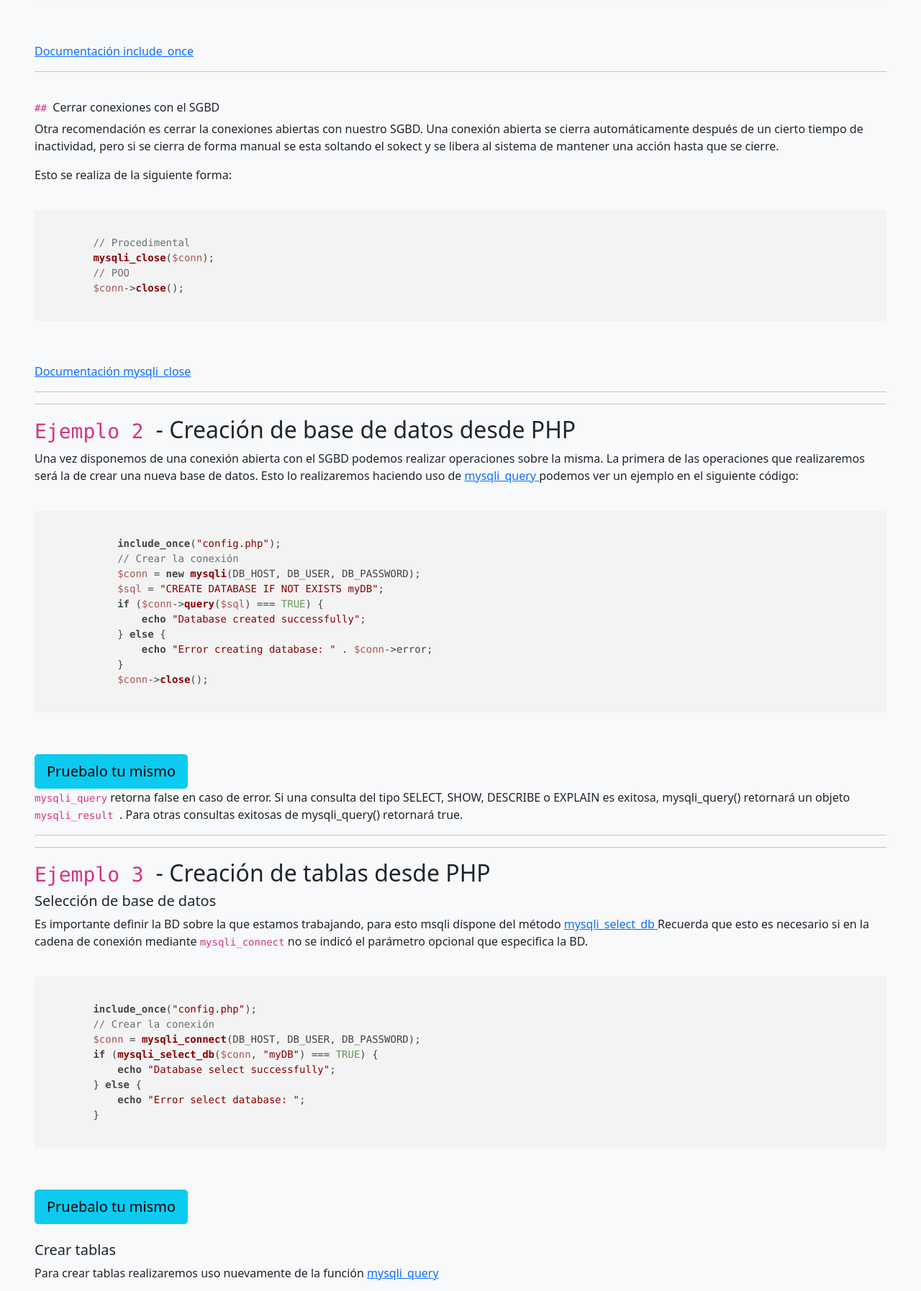
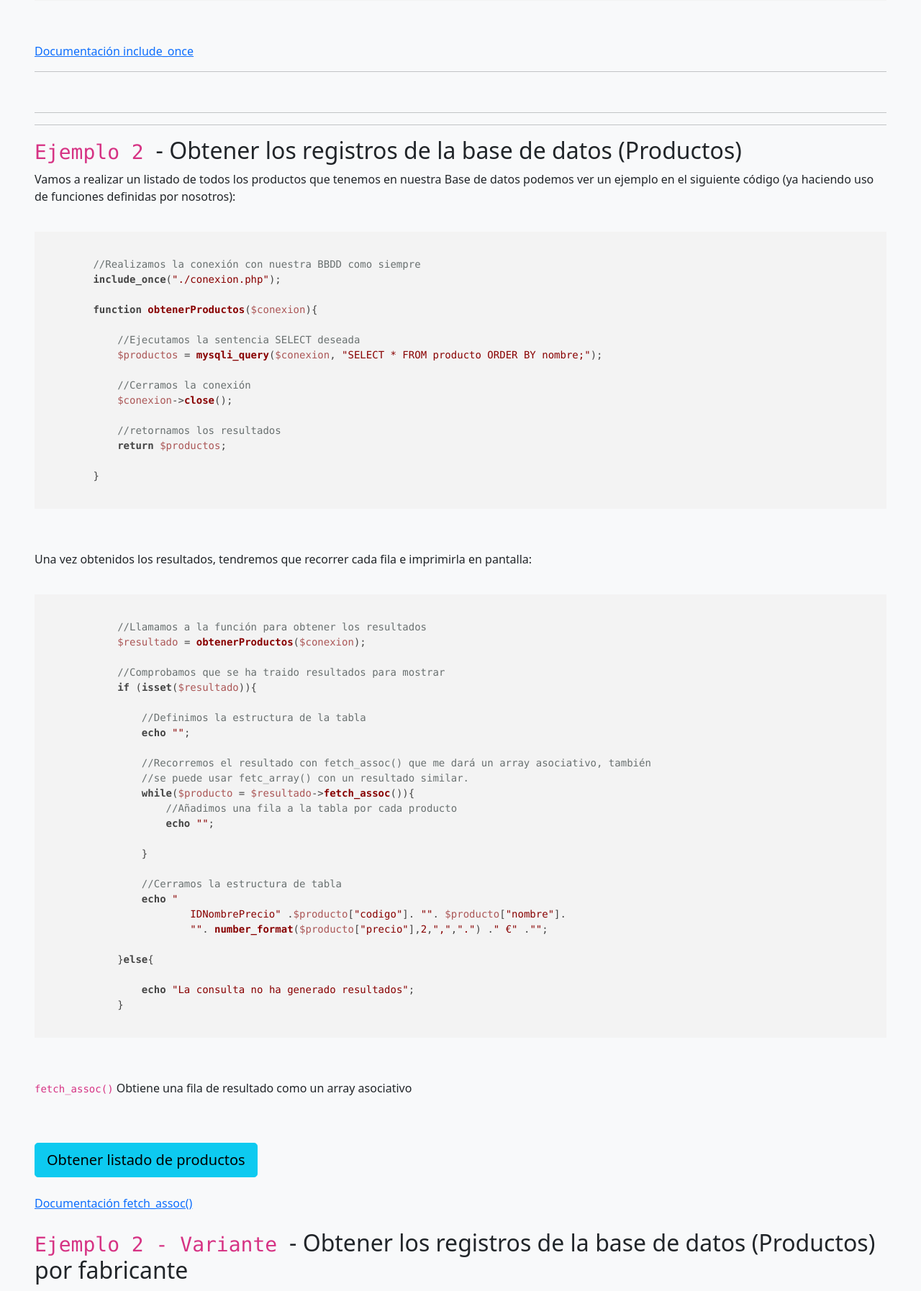
Before and after one commit to mrodara/ut06, a PHP site: page /sesion2/index.php in a window 1280 px wide. Shown: the part 2587-4381 px from the top of the page at 72% size. Run offline with PHP 8.4, Linux system fonts and the light colour scheme; some libraries are stand-ins or nearby versions.

Commit message:
Ejemplos de seleccion php

```diff
--- a/assets/menu.php
+++ b/assets/menu.php
@@ -5,7 +5,7 @@
 
         <a href="./sesion1" class="btn btn-info btn-lg">sesion1</a>
 
-        <a href="http://proyecto.site/ut06/sesion2" class="btn btn-info btn-lg">sesion2</a>
+        <a href="./sesion2" class="btn btn-info btn-lg">sesion2</a>
         <a href="#" class="btn btn-info btn-lg">sesion3</a>
         <a href="actividad/src/" class="btn btn-info btn-lg">actividad</a>
 
--- a/sesion2/index.php
+++ b/sesion2/index.php
@@ -133,69 +133,173 @@
         </code>
         </pre>
 
-
         <a href="https://www.php.net/manual/es/function.include-once.php" target="_blank">Documentación include_once</a>
 
         <hr>
         <br>
-        <h6> <code> ## </code>Cerrar conexiones con el SGBD </h6>
+
+    </section>
+    <hr>
+    <hr>
+
+    <!--   ***************************************             ----->
+    <!--   EJEMPLO 2 - Obtener Registros de la Base de Datos   ----->
+    <!--   ***************************************             ----->
+
+    <section id="example-2">
+        <h2> <code>Ejemplo 2 </code>- Obtener los registros de la base de datos (Productos)</h2>
         <p>
-            Otra recomendación es cerrar la conexiones abiertas con nuestro SGBD.
-            Una conexión abierta se cierra automáticamente después de un cierto tiempo de inactividad, pero si se cierra de forma manual
-            se esta soltando el sokect y se libera al sistema de mantener una acción hasta que se cierre.
-        </p>
-        <p>
-            Esto se realiza de la siguiente forma:
+            Vamos a realizar un listado de todos los productos que tenemos en nuestra Base de datos podemos ver un ejemplo
+            en el siguiente código (ya haciendo uso de funciones definidas por nosotros):
         </p>
 
         <pre>
         <code class="language-php">
-        // Procedimental
-        mysqli_close($conn);
-        // POO
-        $conn->close();
+        //Realizamos la conexión con nuestra BBDD como siempre
+        include_once("./conexion.php");
+
+        function obtenerProductos($conexion){
+
+            //Ejecutamos la sentencia SELECT deseada
+            $productos = mysqli_query($conexion, "SELECT * FROM producto ORDER BY nombre;");
+
+            //Cerramos la conexión
+            $conexion->close();
+
+            //retornamos los resultados
+            return $productos;
+
+        }
         </code>
         </pre>
-        <a href="https://www.php.net/manual/es/mysqli.close.php" target="_blank">Documentación mysqli_close</a>
-    </section>
-    <hr>
-    <hr>
+        <p>
+            Una vez obtenidos los resultados, tendremos que recorrer cada fila e imprimirla en pantalla:
+        </p>
+        <pre>
+            <code class="languege-php">
+            //Llamamos a la función para obtener los resultados
+            $resultado = obtenerProductos($conexion);
 
-    <!--   *************************************** ----->
-    <!--   EJEMPLO 2 - Crear BD   ----->
-    <!--   ***************************************  ----->
+            //Comprobamos que se ha traido resultados para mostrar
+            if (isset($resultado)){
 
-    <section id="example-2">
-        <h2> <code>Ejemplo 2 </code>- Creación de base de datos desde PHP</h2>
+                //Definimos la estructura de la tabla
+                echo "<table class='table table-light table-striped table-hover'>
+                        <thead><tr><th>ID</th><th>Nombre</th><th>Precio</th></tr></thead><tbody>";
+
+                //Recorremos el resultado con fetch_assoc() que me dará un array asociativo, también
+                //se puede usar fetc_array() con un resultado similar.
+                while($producto = $resultado->fetch_assoc()){
+                    //Añadimos una fila a la tabla por cada producto
+                    echo "<tr><td>" .$producto["codigo"]. "</td><td>". $producto["nombre"].
+                        "</td><td>". number_format($producto["precio"],2,",",".") ." €" ."</td></tr>";
+
+                }
+
+                //Cerramos la estructura de tabla
+                echo "</tbody></table>";
+
+            }else{
+
+                echo "La consulta no ha generado resultados";
+            }
+            </code>
+        </pre>
+        <p> <code>fetch_assoc()</code> Obtiene una fila de resultado como un array asociativo </p>
+        <br><br>
+        <a href="getproductos.php" target="_blank" class="btn btn-info btn-lg">Obtener listado de productos</a>
+        <br><br>
+        <a href="https://www.php.net/manual/es/mysqli-result.fetch-assoc.php" target="_blank">Documentación fetch_assoc()</a>
+
+        <br><br>
+        <h2> <code>Ejemplo 2 - Variante </code>- Obtener los registros de la base de datos (Productos) por fabricante</h2>
         <p>
-            Una vez disponemos de una conexión abierta con el SGBD podemos realizar operaciones sobre la misma.
-            La primera de las operaciones que realizaremos será la de crear una nueva base de datos.
-            Esto lo realizaremos haciendo uso de
-            <a href="https://www.php.net/manual/es/mysqli.query.php" target="_blank">mysqli_query </a> podemos ver un ejemplo
-            en el siguiente código:
+            Vamos a realizar un listado de todos los productos que tenemos en nuestra Base de datos esta vez especificando
+            los correspondientes a un determinado fabricante (de nuevo haciendo uso de funciones definidas por nosotros):
         </p>
+        <pre>
+            <code class="language-php">
+            //Realizamos la conexión con nuestra BBDD como siempre
+            include_once("./conexion.php");
 
+            function obtenerProductosFabricante($conexion, $fabricante){
 
+                //Preparamos la consulta
+                $sql = "SELECT * FROM producto WHERE codigo_fabricante=" .$fabricante ." ORDER BY nombre;";
 
+                //Ejecutamos la sentencia SELECT deseada
+                $productos = $conexion->query($sql);
+
+                //Cerramos la conexión
+                $conexion->close();
+
+                //retornamos los resultados
+                return $productos;
+
+            }
+
+            function obtenerFabricantes($conexion){
+                //Creamos nuestra sentencia y la ejecutamos
+                $fabricantes = mysqli_query($conexion,"SELECT codigo, nombre FROM fabricante ORDER BY codigo;");
+
+                //Retornamos los resultados
+                return $fabricantes;
+            }
+
+            </code>
+        </pre>
+        <p>Usamos un formulario con un select y lo rellenamos con los resultados de los fabricantes</p>
         <pre>
-        <code class="language-php">
-            include_once("config.php");
-            // Crear la conexión
-            $conn = new mysqli(DB_HOST, DB_USER, DB_PASSWORD);
-            $sql = "CREATE DATABASE IF NOT EXISTS myDB";
-            if ($conn->query($sql) === TRUE) {
-                echo "Database created successfully";
-            } else {
-                echo "Error creating database: " . $conn->error;
+            <code class="languaje-php">
+            //Llamamos a la función
+            $fabricantes = obtenerFabricantes($conexion);
+
+            //Rellenamos el select con los resultados
+            if(isset($fabricantes)){
+                while($opcion = $fabricantes->fetch_assoc()){
+                    echo "<option value='" .$opcion['codigo']. "'>" . $opcion['nombre'] ."</option>";
+                }
             }
-            $conn->close();
-        </code>
+            </code>
         </pre>
-        <a href="ej2.php" target="_blank" class="btn btn-info btn-lg">Pruebalo tu mismo</a>
 
-        <p> <code>mysqli_query</code> retorna false en caso de error. Si una consulta del tipo SELECT, SHOW, DESCRIBE o EXPLAIN es exitosa, mysqli_query()
-         retornará un objeto <code>mysqli_result </code>. Para otras consultas exitosas de mysqli_query() retornará true.
-    </p>
+        <p>Rellenamos la tabla con los resultados de la consulta por fabricante</p>
+        <pre>
+            <code class="language-php">
+            //Comprobamos que haya un fabricante para consultar sus productos
+            if(isset($_POST['txtFabricante'])){
+
+                //Llamamos a la función para obtener los resultados
+                $resultado = obtenerProductosFabricante($conexion,$_POST['txtFabricante']);
+
+                echo var_dump($resultado);
+
+                //Comprobamos que se ha traido resultados para mostrar
+                if (isset($resultado)){
+
+                    //Definimos la estructura de la tabla
+                    echo "<table class='table table-light table-striped table-hover'>
+                            <thead><tr><th>ID</th><th>Nombre</th><th>Precio</th></tr></thead><tbody>";
+
+                    //Recorremos el resultado con fetch_assoc() que me dará un array asociativo, también
+                    //se puede usar fetc_array() con un resultado similar.
+                    while($producto = $resultado->fetch_assoc()){
+                        //Añadimos una fila a la tabla por cada producto
+                        echo "<tr><td>" .$producto["codigo"]. "</td><td>". $producto["nombre"].
+                            "</td><td>". number_format($producto["precio"],2,",",".") ." €" ."</td></tr>";
+
+                    }
+
+                    //Cerramos la estructura de tabla
+                    echo "</tbody></table>";
+
+                }else{
+
+                    echo "La consulta no ha generado resultados";
+                }
+            }
+            </code>
+        </pre>
     </section>
 
     <hr>
--- a/sesion2/insert.php
+++ b/sesion2/insert.php
@@ -35,7 +35,7 @@
 
     include '../../assets/header.php';
 
-    include '../../assets/menu.php';
+    include '../assets/menu.php';
 
 
 ?>
@@ -73,6 +73,6 @@
     </div>
 </main>
 
-    <script src="../../js/bootstrap.js"></script>
+    <script src="../js/bootstrap.js"></script>
 </body>
 </html>
--- a/sesion2/insertko.php
+++ b/sesion2/insertko.php
@@ -1,6 +1,6 @@
 <?php
 
-    include './assets/header.php';
+    include '../../assets/header.php';
 
     include './assets/menu.php';
 
@@ -9,7 +9,7 @@
 
     <div class="container">
         <div class="row">
-            <div class="col-md-2">
+            <div class="col-md-6">
                 <h3>
                     <?php echo "Ha habido un error en la inserción, contacta con el administrador del sitio"; ?>
                 </h3>
@@ -29,6 +29,6 @@
     </div>
 </main>
 
-    <script src="./js/bootstrap.js"></script>
+    <script src="../js/bootstrap.js"></script>
 </body>
 </html>
```
Also changed, not shown: sesion2/getproductos.php (added, +85 -0 lines), sesion2/getproductosfabricante.php (added, +121 -0 lines).
